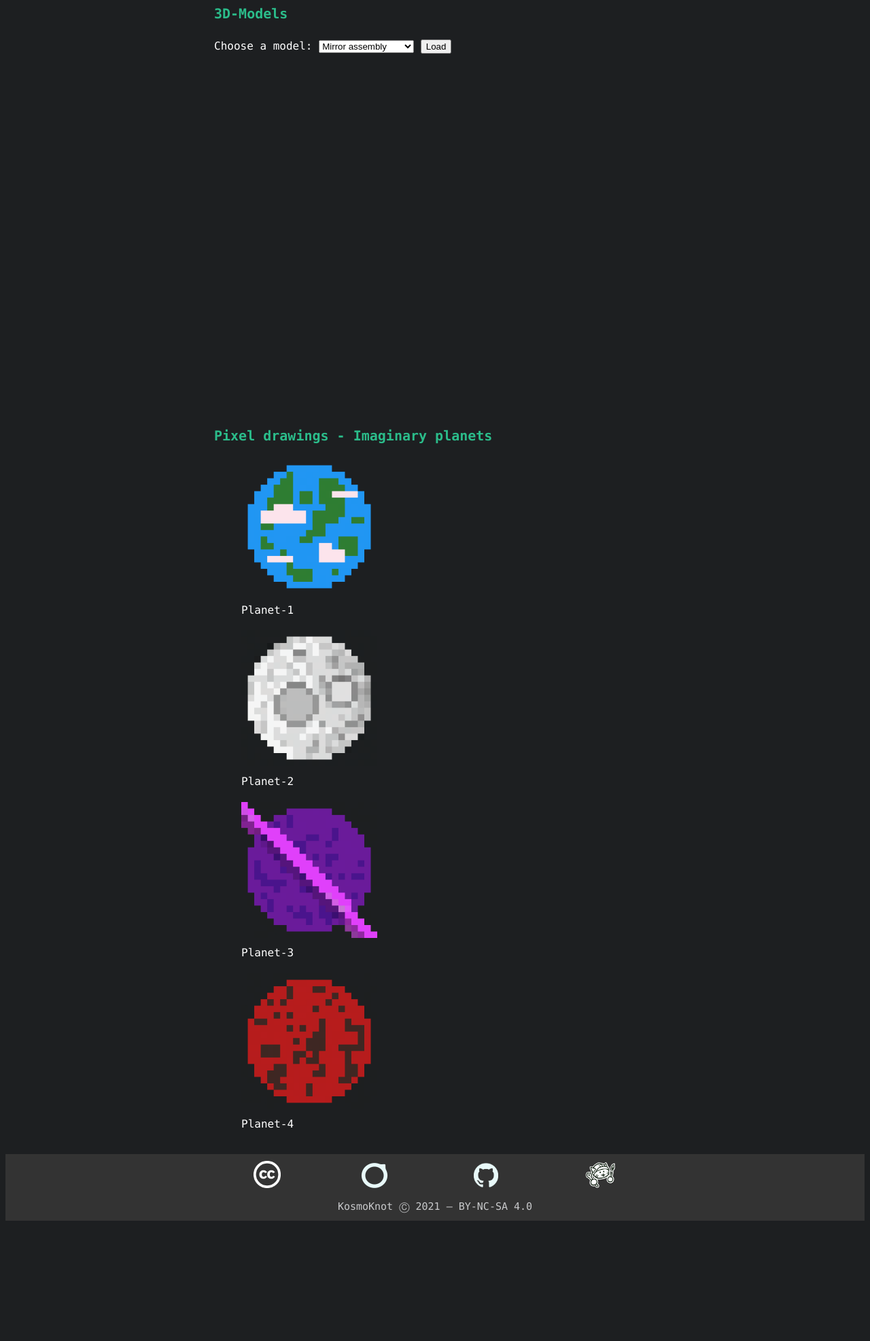
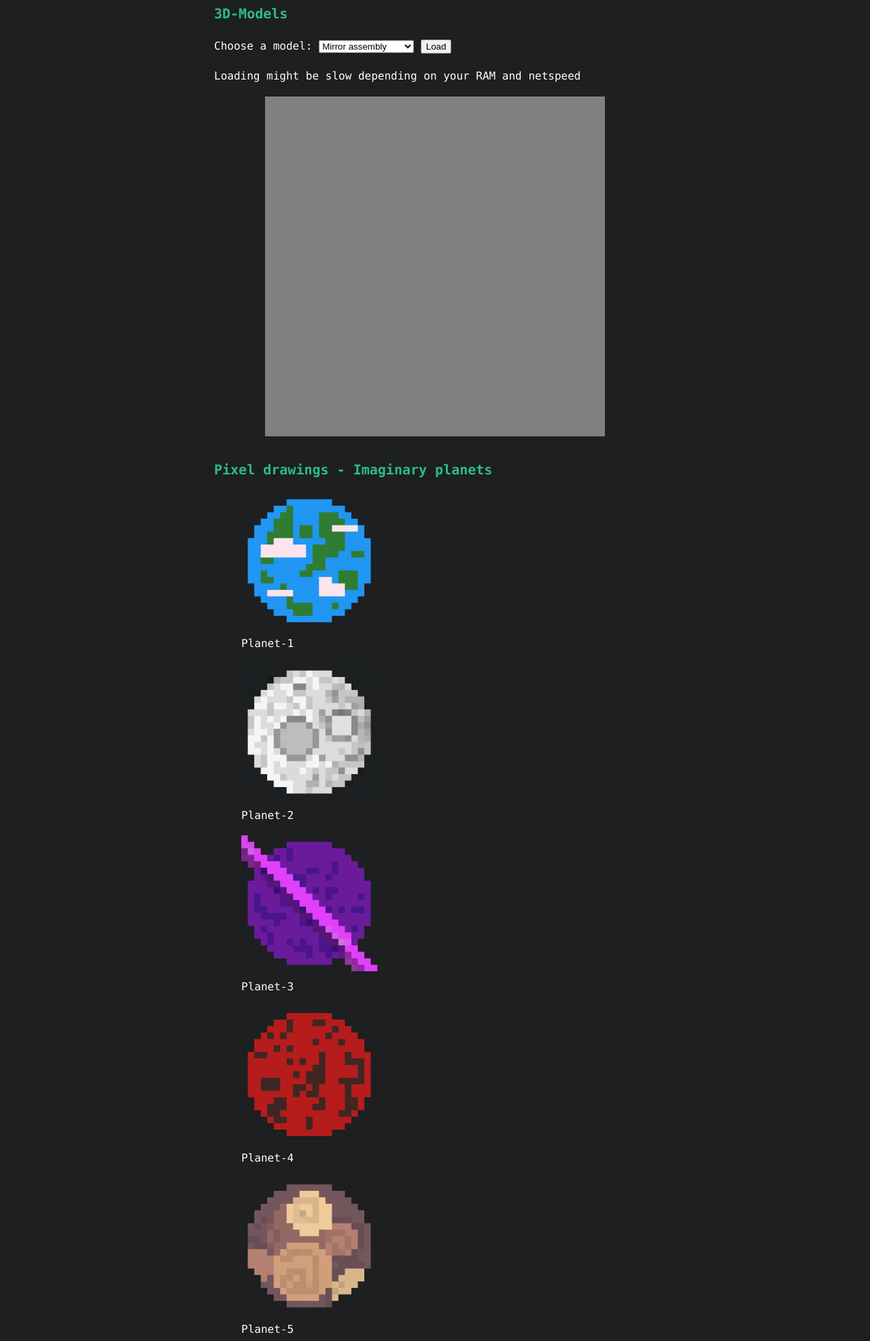
Before and after one commit to kosmoknot/kosmoknot-site, a plain HTML site: page site/gallary.html in a window 1280 px wide. Shown: the part 332-2305 px from the top of the page at 68% size. Before the commit the page ends 2143 px from the top, so only its background shows below. Drawn offline with nearby package versions, Linux system fonts and the light colour scheme.

Commit message:
icon_articles added

```diff
--- a/site/gallary.html
+++ b/site/gallary.html
@@ -63,9 +63,11 @@
           <option value="inter_iit">Ergonomic crutches</option>
       </select>
       <button type="button" id="sub_button" name="submit" onclick="loadModel();">Load</button>
+      <p>Loading might be slow depending on your RAM and netspeed</p>
       </form>
     </div>
-    <canvas id="models_show"></canvas>
+
+    <canvas id="models_show" style="background: gray;"></canvas>
 
 
 
@@ -87,9 +89,11 @@
         <img src="/images/projects_icon.png" style="width:200px">
         <figcaption>Planet-4</figcaption>
       </figure>
+      <figure>
+        <img src="/images/articles_icon.png" style="width:200px">
+        <figcaption>Planet-5</figcaption>
+      </figure>
     </div>
-
-
 
 
     <footer>
```
Also changed, not shown: site/articles.html (+2 -2 lines), images/articles_explosion.gif (added), images/articles_icon.png (added).
